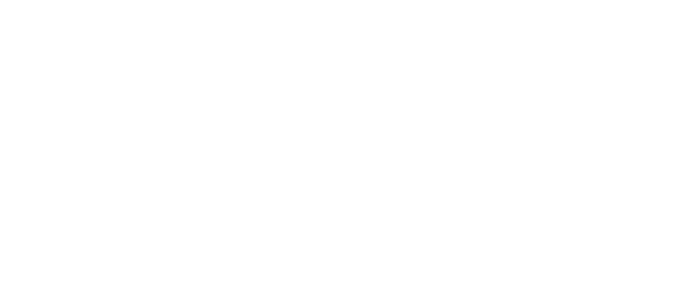
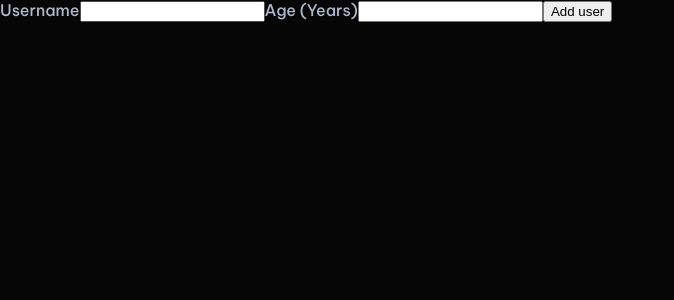
Before and after one commit to mabillama/user-manager-react, a React (Create React App) app: page / in a window 1280 px wide. Shown: the top 300 px of the page, without its empty margins (0-674 px from the left). Built offline with nearby package versions, Linux system fonts and the light colour scheme.

Commit message:
Added basic AddUser elements

```diff
--- a/public/index.html
+++ b/public/index.html
@@ -8,6 +8,12 @@
     <meta
       name="description"
       content="Web site created using create-react-app"
+    />
+    <link rel="preconnect" href="https://fonts.googleapis.com" />
+    <link rel="preconnect" href="https://fonts.gstatic.com" crossorigin />
+    <link
+      href="https://fonts.googleapis.com/css2?family=Barlow+Semi+Condensed:wght@400;800&family=Be+Vietnam+Pro:wght@500&display=swap"
+      rel="stylesheet"
     />
     <link rel="apple-touch-icon" href="%PUBLIC_URL%/logo192.png" />
     <!--
--- a/src/App.js
+++ b/src/App.js
@@ -1,10 +1,10 @@
-import React from 'react';
-
+import React from "react";
+import AddUser from "./components/Users/AddUser";
 
 function App() {
   return (
     <div>
-
+      <AddUser />
     </div>
   );
 }
--- /dev/null
+++ b/src/components/Users/AddUser.js
@@ -0,0 +1,19 @@
+import React from "react";
+
+const AddUser = (props) => {
+  const addUserHandler = (event) => {
+    event.preventDefault();
+  };
+
+  return (
+    <form onSubmit={addUserHandler}>
+      <label for="usernameLocal">Username</label>
+      <input id="usernameLocal" type="text" />
+      <label for="age">Age (Years)</label>
+      <input id="age" type="number" />
+      <button type="submit">Add user</button>
+    </form>
+  );
+};
+
+export default AddUser;
--- a/src/index.css
+++ b/src/index.css
@@ -4,6 +4,9 @@
 
 html {
   font-family: sans-serif;
+  background-color: #060606;
+  color: rgb(174, 184, 202);
+  font-family: "Be Vietnam Pro", sans-serif;
 }
 
 body {
```
Also changed, not shown: 2 other files (tests, documents, lock files or other folders).
